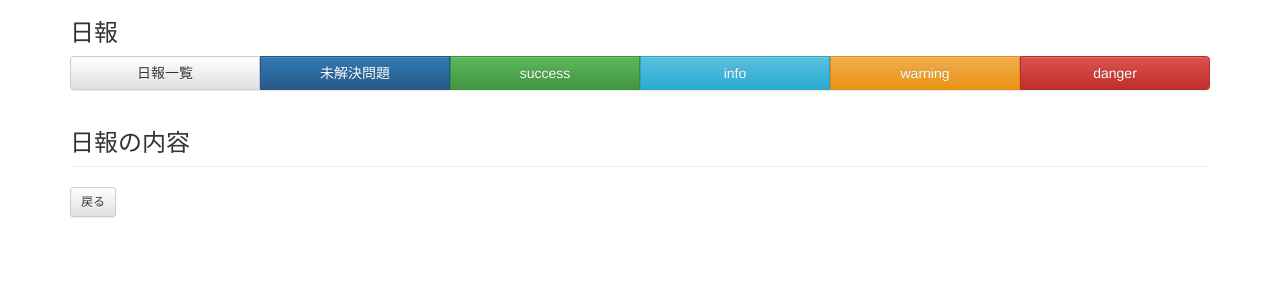
After one commit to washinofumihiro/web_application_nippo, a Django app: page /report/question/ in a window 1280 px wide. The commit adds this page. Shown: the top 300 px of the page. Run offline with Django 3.2, Linux system fonts and the light colour scheme; data that the repository does not hold is empty; some libraries are stand-ins or nearby versions.

Commit message:
fixed for display to top page of questions

```diff
--- a/daily_report/day/question_level_api.py
+++ b/daily_report/day/question_level_api.py
@@ -45,3 +45,10 @@ def edit(post_data, question, report_id):
         question.report = report
         question.save()
     return form
+
+
+def all_list():
+    question = Question.objects.all()
+    # print(question[0].report_id)
+    # print(Question.objects.all().values())
+    return question
--- a/daily_report/day/templates/base.html
+++ b/daily_report/day/templates/base.html
@@ -13,15 +13,16 @@
 </head>
 <body>
   <div class="container">
-      <!--<h3 class="user-header">日報</h3>-->
-      <!--<div class="btn-group btn-group-justified">-->
-          <!--<a class="btn btn-default">default</a>-->
+      <h3 class="user-header">日報</h3>
+      <div class="btn-group btn-group-justified">
+          <a href="{% url 'day:report_list' %}" class="btn btn-default">日報一覧</a>
+          <a href="{% url 'day:all_question' %}" class="btn btn-primary">未解決問題</a>
           <!--<a class="btn btn-primary">primary</a>-->
-          <!--<a class="btn btn-success">success</a>-->
-          <!--<a class="btn btn-info">info</a>-->
-          <!--<a class="btn btn-warning">warning</a>-->
-          <!--<a class="btn btn-danger">danger</a>-->
-      <!--</div>-->
+          <a class="btn btn-success">success</a>
+          <a class="btn btn-info">info</a>
+          <a class="btn btn-warning">warning</a>
+          <a class="btn btn-danger">danger</a>
+      </div>
 
     {% block content %}
       {{ content }}
--- /dev/null
+++ b/daily_report/day/templates/day/all_question.html
@@ -0,0 +1,28 @@
+
+
+{% extends "base.html" %}
+{% load bootstrap %}
+
+{% block title %}内容確認{% endblock title %}
+
+{% block content %}
+    <h3 class="page-header">日報の内容</h3>
+        <div class="row">
+            {% for question in question %}
+            <div class="col-sm-6 col-md-4">
+                <div class="thumbnail">
+                    <div class="caption">
+                        <h3></h3>
+                        <p>{{ question.question_content }}</p>
+                        <p>
+                            <a href="{% url 'day:add_answer' question_id=question.id  report_id=question.report_id%}" class="btn btn-default btn-sm btn-primary">回答する</a>
+                            <a href="{% url 'day:list_answer' question_id=question.id  report_id=question.report_id%}" class="btn btn-default btn-sm btn-primary">回答一覧</a>
+                        </p>
+                    </div>
+                </div>
+            </div>
+            {% endfor %}
+        </div>
+    </form>
+    <a href="{% url 'day:report_list' %}" class="btn btn-default btn-sm">戻る</a>
+{% endblock content %}
--- a/daily_report/day/urls.py
+++ b/daily_report/day/urls.py
@@ -19,5 +19,6 @@ urlpatterns = [
     url(r'^report/answer/(?P<report_id>\d+)/(?P<question_id>\d+)/$', views.list_answer, name='list_answer'),  # 一覧
     url(r'^report/answer/add/(?P<report_id>\d+)/(?P<question_id>\d+)/$', views.edit_answer, name='add_answer'),  # 登録
     url(r'^report/answer/mod/(?P<report_id>\d+)/(?P<question_id>\d+)/(?P<answer_id>\d+)/$', views.edit_answer, name='mod_answer'),
+    url(r'^report/question/$', views.list_all_question, name='all_question'),
     # url(r'^impression/del/(?P<report_id>\d+)/(?P<impression_id>\d+)/$', views.impression_del, name='impression_del'),
 ]
--- a/daily_report/day/views.py
+++ b/daily_report/day/views.py
@@ -158,6 +158,14 @@ def impression_del(request, report_id, impression_id):
     return redirect('day:impression_list', report_id=report_id)
 
 
+def list_all_question(request):
+    question = question_level_api.all_list()
+
+    return render(request,
+                  'day/all_question.html',  # 使用するテンプレート
+                  {'question': question})
+
+
 def list_answer(request, report_id, question_id=None):
     answer = question_answer_api.list(question_id)
     question = get_object_or_404(Question, pk=question_id)
```
Also changed, not shown: daily_report/day/templates/day/report_edit.html (+4 -4 lines), daily_report/static/js/question_point_color.js (+4 -3 lines).
